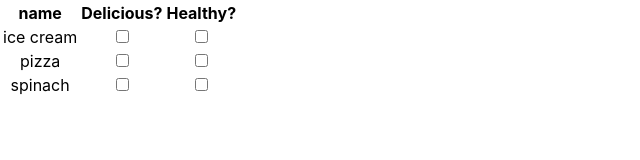
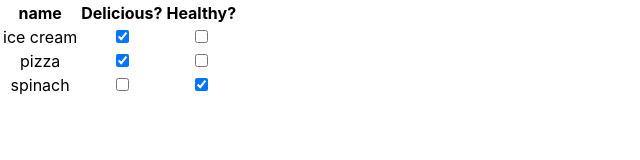
Before and after one commit to MiLandry/bookish-engine, a React (Create React App) app: page / in a window 1280 px wide. Shown: the top 160 px of the page, without its empty margins (0-640 px from the left). Built offline with nearby package versions, Linux system fonts and the light colour scheme.

Commit message:
before data refactor

```diff
--- a/src/App.js
+++ b/src/App.js
@@ -35,12 +35,20 @@ class App extends Component {
     this.state = {
       foodData: dataAsArray,
     }
+    this.onChange = this.onChange.bind(this)
+  }
+
+  onChange(event) {
+    console.log("event", event)
+    console.log("event.target", event.target)
+    console.log("event.target.checked", event.target.checked)
+    console.log("this.state.foodData", this.state.foodData)
   }
 
   render() {
     return (
       <div className="App">
-        <FoodTable foodData={this.state.foodData} />
+        <FoodTable foodData={this.state.foodData} onChange={this.onChange} />
       </div>
     )
   }
--- a/src/FoodRow/FoodRow.js
+++ b/src/FoodRow/FoodRow.js
@@ -1,15 +1,27 @@
 import React, { Component } from "react"
 import PropTypes from "prop-types"
 
-const FoodRow = ({ label, isDelicious, isHealthy }) => {
+const FoodRow = ({ label, isDelicious, isHealthy, onChange, id }) => {
   return (
     <tr>
       <td>{label}</td>
       <td>
-        <input type="checkbox" name="isDelicious" id="" />
+        <input
+          type="checkbox"
+          name="isDelicious"
+          id={id}
+          checked={isDelicious}
+          onChange={onChange}
+        />
       </td>
       <td>
-        <input type="checkbox" name="isHealthy" id="" />
+        <input
+          type="checkbox"
+          name="isHealthy"
+          id={id}
+          checked={isHealthy}
+          onChange={onChange}
+        />
       </td>
     </tr>
   )
--- a/src/FoodTable/FoodTable.js
+++ b/src/FoodTable/FoodTable.js
@@ -2,7 +2,7 @@ import React, { Component } from "react"
 import PropTypes from "prop-types"
 import FoodRow from "../FoodRow/FoodRow"
 
-const FoodTable = ({ foodData }) => {
+const FoodTable = ({ foodData, onChange }) => {
   return (
     <table>
       <tbody>
@@ -15,9 +15,11 @@ const FoodTable = ({ foodData }) => {
           return (
             <FoodRow
               key={key}
+              id={key}
               label={label}
               isDelicious={isDelicious}
               isHealthy={isHealthy}
+              onChange={onChange}
             />
           )
         })}
```
